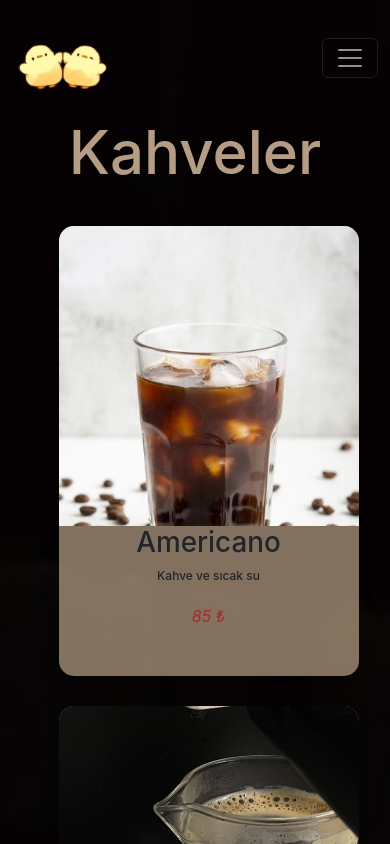
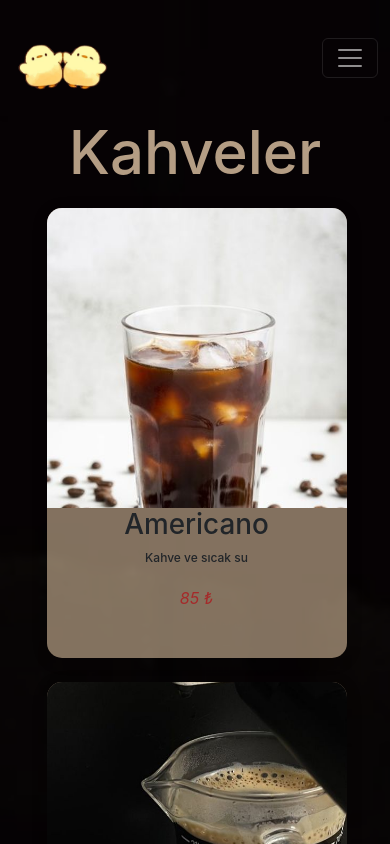
Before and after one commit to AliBatuhanSahin/BuBuCafe, a React (Vite) app: page /menu in a window 390 px wide. Shown: the top 844 px of the page. Built offline with nearby package versions, Linux system fonts and the light colour scheme.

Commit message:
Reponsive Progress

```diff
--- a/src/Components/styles/Menu.css
+++ b/src/Components/styles/Menu.css
@@ -55,8 +55,10 @@
     grid-template-columns: 1fr;
   }
   .menuItem {
-    margin: auto;
-    margin-top: 30px;
+    margin: -4%;
+    margin-top: 4%;
+    margin-bottom: 4%;
+
   }
 
 
```
